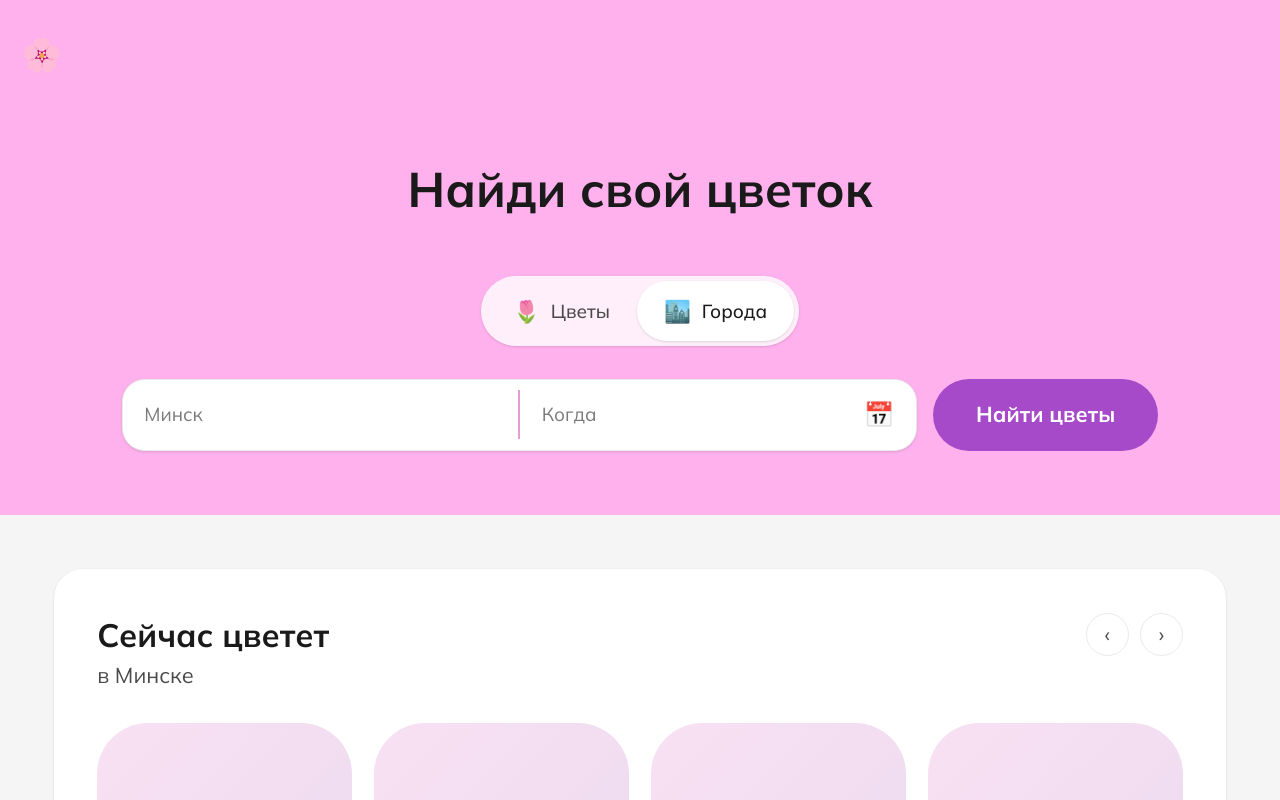
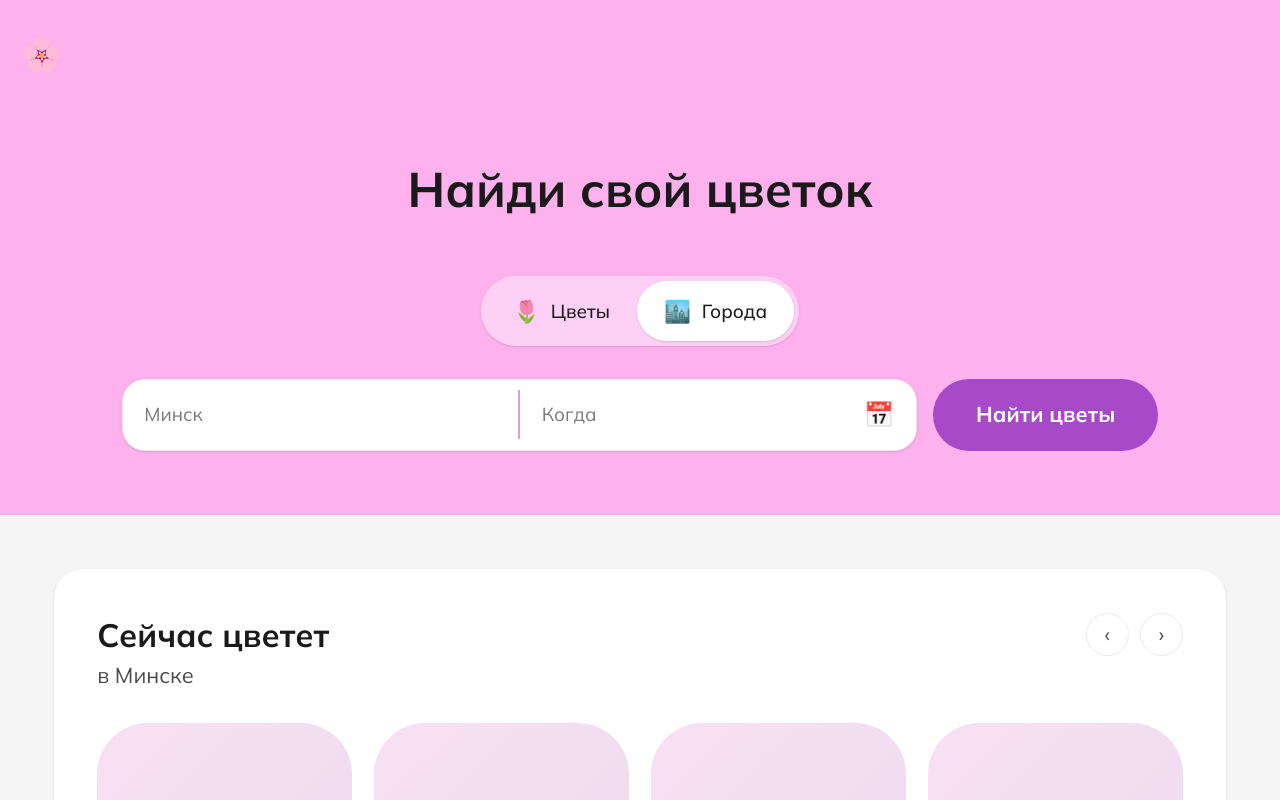
Before and after one commit to Spalesja/flowercalendar, a Next.js app: page / in a window 1280 px wide. Shown: the top 800 px of the page. Built offline with nearby package versions, Linux system fonts and the light colour scheme.

Commit message:
change tab colors

```diff
--- a/src/components/search/mode-toggle.tsx
+++ b/src/components/search/mode-toggle.tsx
@@ -10,13 +10,13 @@ interface ModeToggleProps {
 
 export function ModeToggle({ mode, onModeChange }: ModeToggleProps) {
   return (
-    <div className="inline-flex rounded-full bg-white/80 p-1 shadow-sm">
+    <div className="inline-flex rounded-full bg-white/40 p-1 shadow-sm">
       <button
         className={cn(
           "flex items-center gap-2 rounded-full px-5 py-2.5 text-sm font-medium transition-colors",
           mode === "plants"
             ? "bg-white text-text-primary shadow-sm"
-            : "text-text-secondary hover:text-text-primary"
+            : "text-text-primary"
         )}
         onClick={() => onModeChange?.("plants")}
       >
@@ -28,7 +28,7 @@ export function ModeToggle({ mode, onModeChange }: ModeToggleProps) {
           "flex items-center gap-2 rounded-full px-5 py-2.5 text-sm font-medium transition-colors",
           mode === "cities"
             ? "bg-white text-text-primary shadow-sm"
-            : "text-text-secondary hover:text-text-primary"
+            : "text-text-primary"
         )}
         onClick={() => onModeChange?.("cities")}
       >
```
